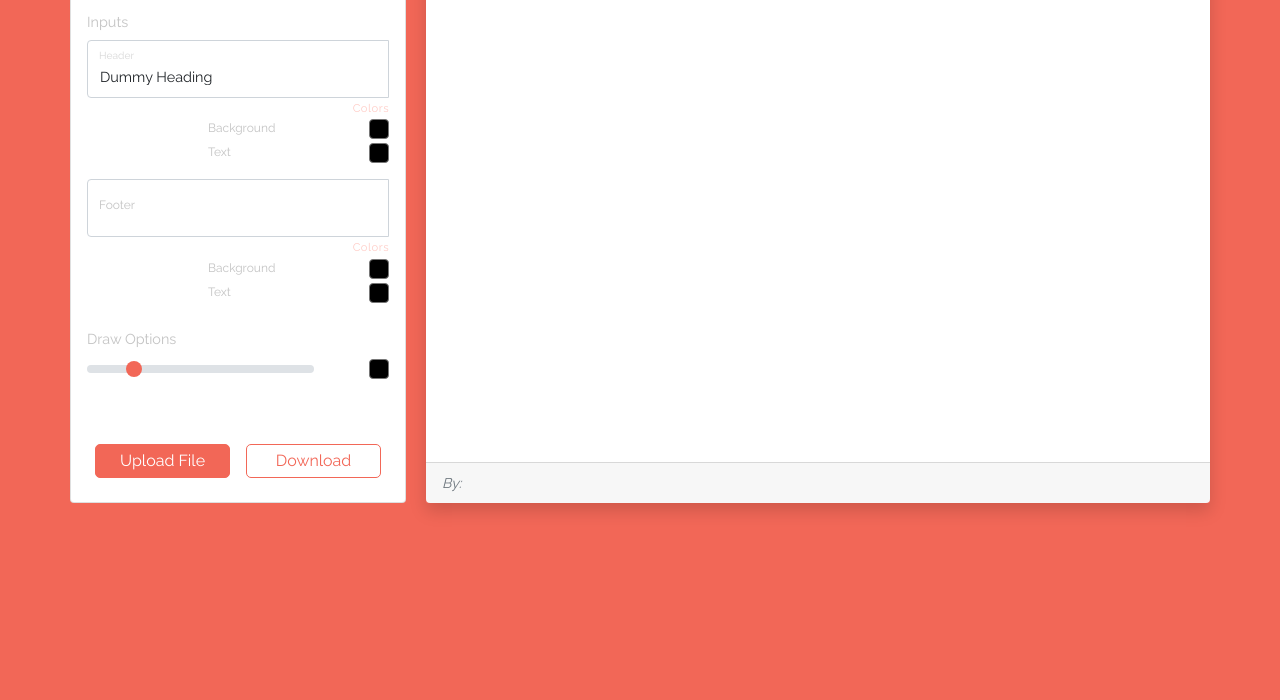
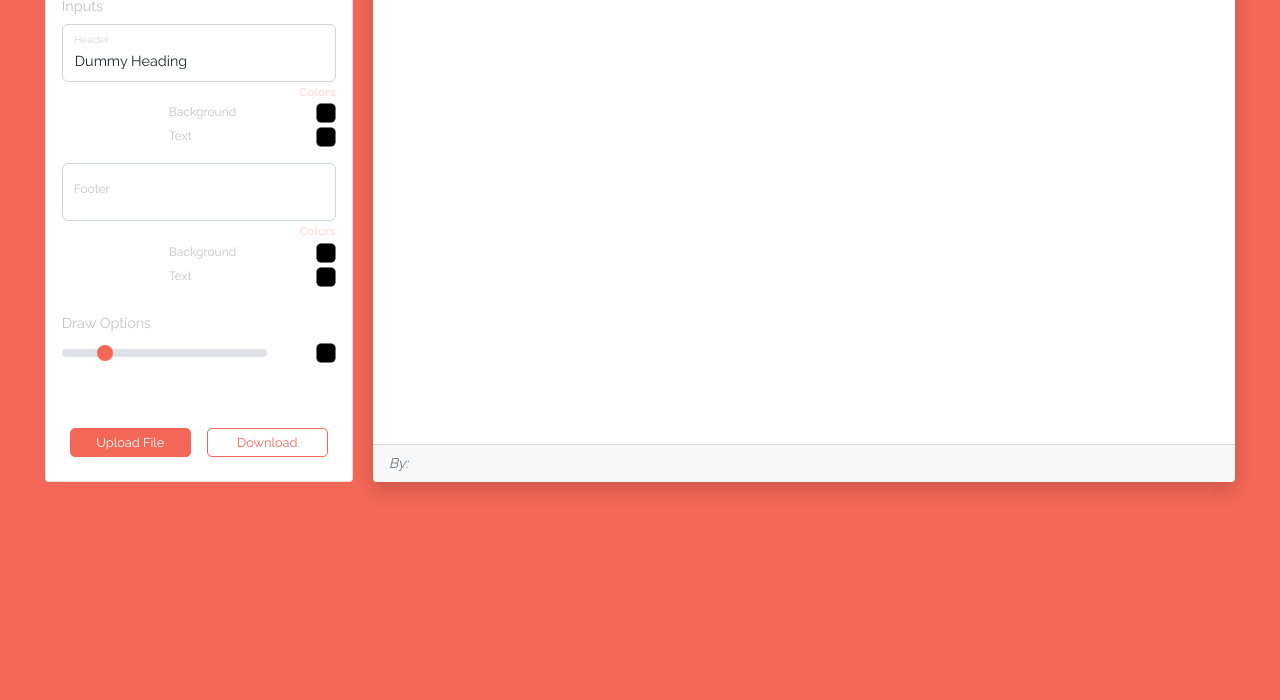
Before and after one commit to HuniaNad/canvas-html-frontend, a plain HTML site: page index.html in a window 1280 px wide. Shown: the part 100-800 px from the top of the page. Drawn offline with nearby package versions, Linux system fonts and the light colour scheme.

Commit message:
Fix:
* resposiveness fixed

* footer text color fixed

```diff
--- a/index.html
+++ b/index.html
@@ -13,8 +13,8 @@
     <title>SnapDraw</title>
 </head>
 <body>
-    <section class="container-fluid d-flex justify-content-center ">
-        <div class="side-menu card px-0">
+    <section class="container-fluid justify-content-center row">
+        <div class="side-menu card col-md-12 px-0">
             <div class="d-flex justify-content-between align-items-center my-3 mx-3">
                 <h3 class="logo card-title">SnapDraw</h3>
                 <i class="fa-solid fa-arrows-rotate"></i>
@@ -85,7 +85,7 @@
             </div>
         </div>
 
-        <div class="canvas-box shadow px-0">
+        <div class="canvas-box shadow col-md-12 px-0">
             <div class="card border-0" id="downloadableCard">
                 <div class="card-header">
                     <h5 class="card-title text-center text-capitalize fw-bold" id="header"></h5>
@@ -96,7 +96,7 @@
                 </div>
 
                 <div class="card-footer">
-                    <small class="text-muted text-capitalize fst-italic">By: <small id="footer"></small></small>
+                    <p id="default-text" class="small text-capitalize fst-italic mb-0">By: <small id="footer"></small></p>
                 </div>
             </div>
 
--- a/script.js
+++ b/script.js
@@ -1,29 +1,32 @@
 const headerInput = document.getElementById("header-input");
 const headerColor = document.getElementById("header-color")
+const headerTextColor = document.getElementById("header-text-color")
 const headerTextDiv = document.querySelector(".card-header")
 const headerText = document.getElementById("header")
 
 const footerInput = document.getElementById("footer-input");
 const footerColor = document.getElementById("footer-color")
+const footerTextColor = document.getElementById("footer-text-color")
 const footerTextDiv = document.querySelector(".card-footer")
 const footerText = document.getElementById("footer")
 
+const resetButton = document.querySelector('.fa-arrows-rotate')
 const chooseButton = document.getElementById("choose-file");
 const downloadButton = document.getElementById("download-file");
 const fileInputField = document.getElementById("file-input");
 const canvas = document.getElementById("canvas");
 const context = canvas.getContext("2d");
-
+const lineWidth = document.getElementById("line-width")
+const lineColor = document.getElementById("line-color")
 var isDrawing = false;
 
 
-window.addEventListener("load", ()=>{
+window.addEventListener("load", () => {
   updateHeader()
   canvas.width = canvas.offsetWidth
   canvas.height = canvas.offsetHeight
+  setLineWidth()
 })
-
-
 
 const startDraw = (e) => {
   isDrawing = true
@@ -42,30 +45,13 @@ const stopDraw = (e) => {
   isDrawing = false
 }
 
-
-canvas.addEventListener("mousedown", startDraw)
-canvas.addEventListener("mousemove", draw)
-canvas.addEventListener("mouseup", stopDraw)
-
-
-
-
-
-
-
-
-
-
-
-
-
-
-
-
-
-
-
-
+const setLineWidth = () => {
+  context.lineWidth = lineWidth.value
+}
+const setLineColor = () => {
+  console.log(lineColor.value)
+  context.strokeStyle = lineColor.value
+}
 
 const updateHeader = () => {
   const textNode = document.createTextNode(headerInput.value);
@@ -76,6 +62,9 @@ const updateHeader = () => {
 }
 const updateHeaderColor = (e) => {
   headerTextDiv.style.backgroundColor = e.target.value;
+}
+const updateHeaderTextColor = (e) => {
+  headerText.style.color = e.target.value;
 }
 
 const updateFooter = () => {
@@ -88,7 +77,14 @@ const updateFooter = () => {
 const updateFooterColor = (e) => {
   footerTextDiv.style.backgroundColor = e.target.value;
 }
+const updateFooterTextColor = (e) => {
+  footerText.style.color = e.target.value;
+  document.getElementById("default-text").style.color = e.target.value
+}
 
+const resetCanvas = () => {
+  context.clearRect(0, 0, canvas.width, canvas.height);
+}
 
 const openExplorer = (e) => {
   fileInputField.click();
@@ -128,8 +124,17 @@ const downloadCard = (e) => {
 
 headerInput.addEventListener("input", updateHeader);
 headerColor.addEventListener("input", updateHeaderColor);
+headerTextColor.addEventListener("input", updateHeaderTextColor);
 footerInput.addEventListener("input", updateFooter);
 footerColor.addEventListener("input", updateFooterColor);
+footerTextColor.addEventListener("input", updateFooterTextColor);
 chooseButton.addEventListener("click", openExplorer);
 fileInputField.addEventListener("change", setCanvasBackground);
 downloadButton.addEventListener("click", downloadCard);
+resetButton.addEventListener("click", resetCanvas)
+
+canvas.addEventListener("mousedown", startDraw)
+canvas.addEventListener("mousemove", draw)
+canvas.addEventListener("mouseup", stopDraw)
+lineWidth.addEventListener("input", setLineWidth)
+lineColor.addEventListener("input", setLineColor)
--- a/style.css
+++ b/style.css
@@ -14,15 +14,16 @@
 
 body {
     background-color: var(--bs-accent);
-    padding: 1rem 3rem;
-}
-
-section {
-    grid-template-columns: 1fr 4fr;
+    padding: 0;
 }
 
 .logo {
     font-family: 'Pacifico', cursive;
+}
+
+.row {
+    margin-left: 0;
+    margin-right: 0;
 }
 
 .card-subtitle {
@@ -49,6 +50,7 @@ label {
 
 input {
     font-size: 0.9rem !important;
+    border-radius: 6px !important;
 }
 input:focus {
     box-shadow: none !important;
@@ -104,7 +106,6 @@ button {
 
 /* Side Menu */
 .side-menu {
-    width: 30%;
     margin: 10px;
 }
 
@@ -137,7 +138,6 @@ input[type="range"]::-webkit-slider-thumb:active {
 
 /* Canvas Area */
 .canvas-box {
-    width: 70%;
     margin: 10px;
 }
 
@@ -154,3 +154,28 @@ input[type="range"]::-webkit-slider-thumb:active {
     width: 100%;
     height: auto;
 }
+
+.card-footer p{
+    color: #6c757d;
+}
+
+@media screen and (min-width: 992px) {
+    .side-menu {
+        width: 25%;
+    }
+    .canvas-box {
+        width: 70%;
+    }
+    #choose-file{
+        font-size: 0.8rem;
+    }
+    #download-file{
+        font-size: 0.8rem;
+    }
+}
+
+@media screen and (max-width: 992px) {
+    body {
+        padding: 1rem 1rem;
+    }
+}
```
